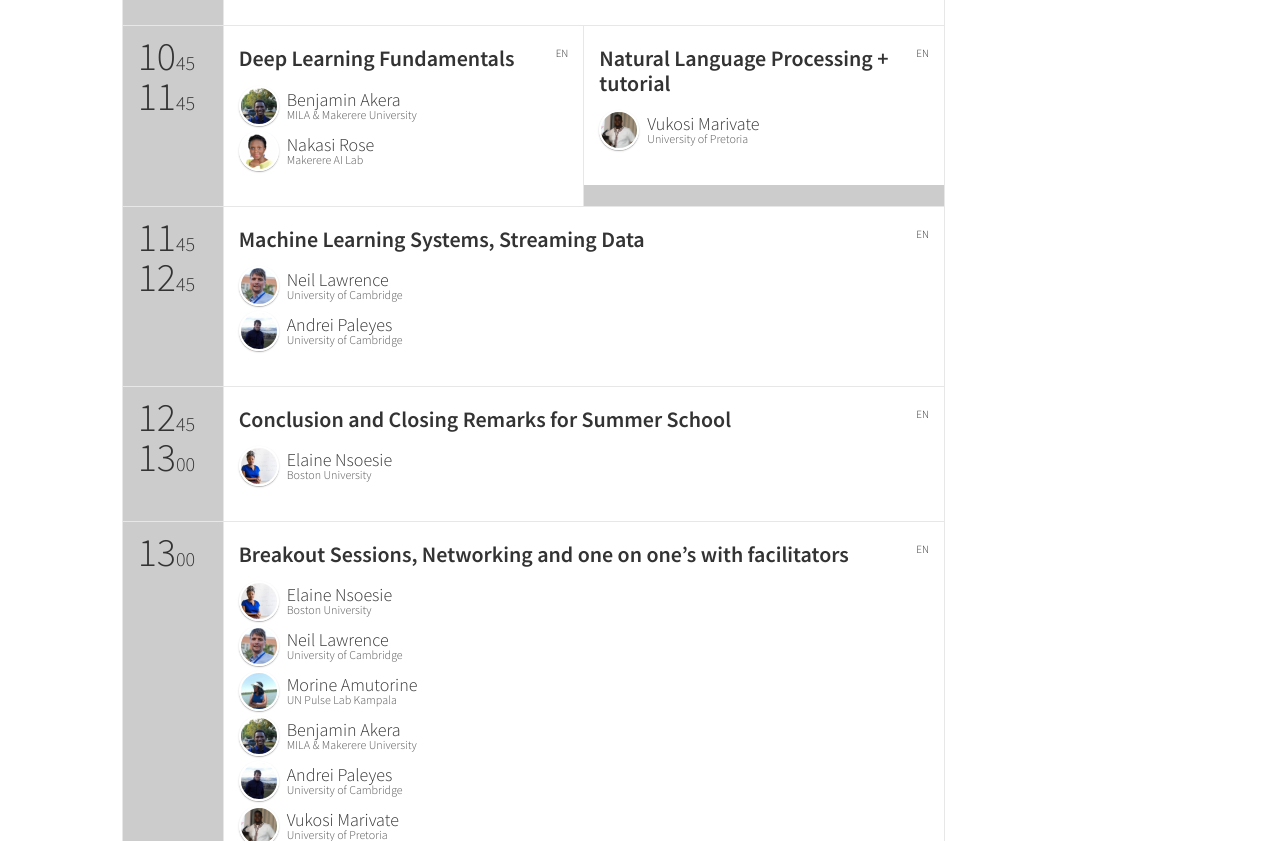
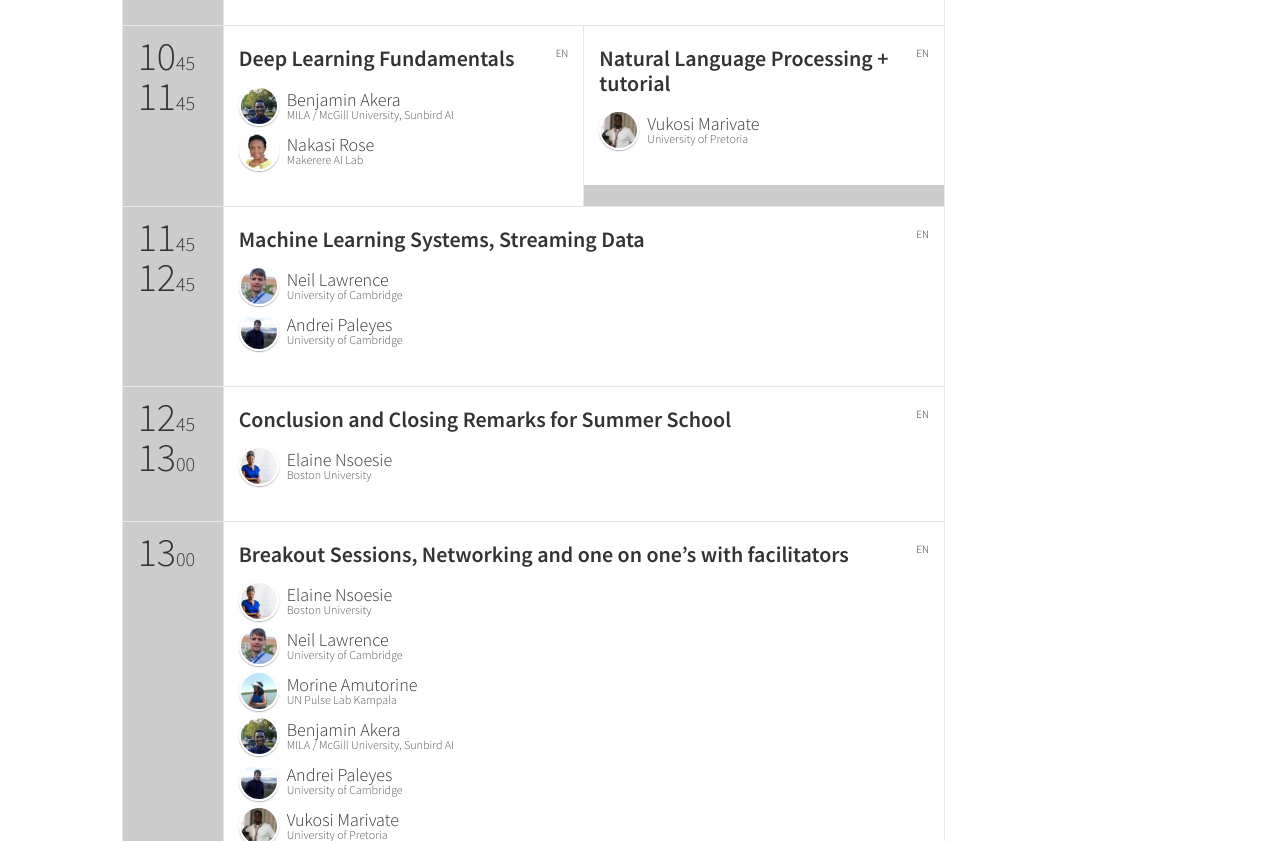
Before and after one commit to datsciafrica/dsa2021kimberley, a Jekyll site: the page built from schedule.html, in a window 1280 px wide and 1400 px high, scrolled down 4209 px. Shown: the part 153-994 px from the top of the window. Built offline with Jekyll 4.4.1, drawn with Linux system fonts in a browser that asks for light colours; nearby versions of some CDN libraries; some web fonts are replaced; comment, search, counter and statistics services are not loaded.

Commit message:
Updating my profile ;)

```diff
--- a/_data/speakers.yml
+++ b/_data/speakers.yml
@@ -175,8 +175,8 @@
   id: benakera
   name: "Benjamin"
   surname: "Akera"
-  title: "Research Assistant, AI Lab & Co-founder Feyti Analytics"
-  company: "MILA & Makerere University"
+  title: "Grad Student, McGill University, Research Software Engineer-Sunbird AI"
+  company: "MILA / McGill University, Sunbird AI"
   thumbnailUrl: Akera.jpg
   social:
     - {name: "twitter", link: "https://twitter.com/benjaminakera"}
```
